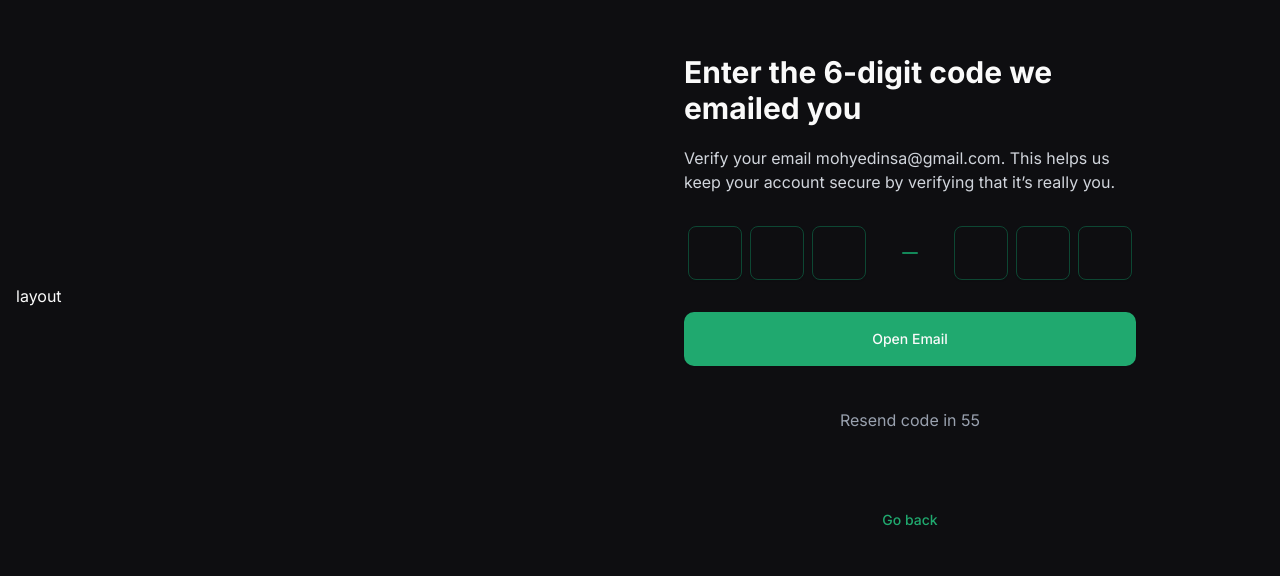
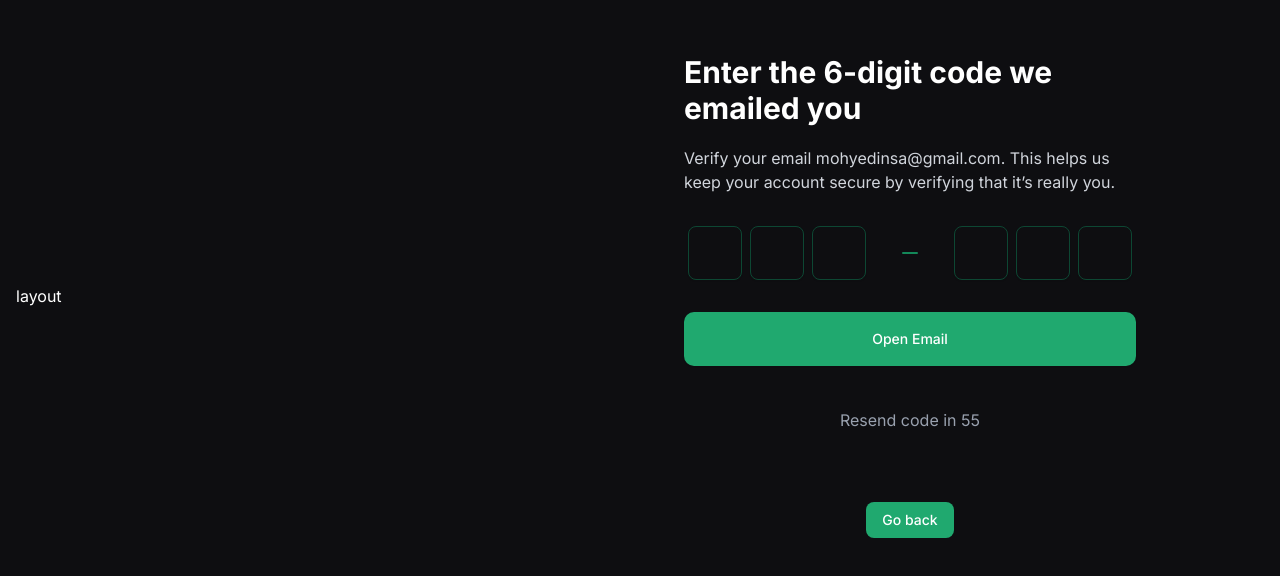
Before and after one commit to nima-ca/ezex-frontend, a Next.js app: page /auth/sign-in/otp in a window 1280 px wide. Shown: the part 104-680 px from the top of the page. Built offline with nearby package versions, Linux system fonts and the light colour scheme.

Commit message:
refactor(style): make the rgb colors oklch and add a priamry color to button component

```diff
--- a/src/app/globals.css
+++ b/src/app/globals.css
@@ -9,21 +9,10 @@
     --font-mono: var(--font-roboto-mono);
 }
 
+/* https://oklch.com/ is a tool to convert hex to oklch */
 :root {
-    --color-ocean-green-50: #eefbf4;
-    --color-ocean-green-100: #d5f6e2;
-    --color-ocean-green-200: #aeecc9;
-    --color-ocean-green-300: #7adbac;
-    --color-ocean-green-400: #39b47c;
-    --color-ocean-green-500: #20a96f;
-    --color-ocean-green-600: #138859;
-    --color-ocean-green-700: #0f6d49;
-    --color-ocean-green-800: #0f563c;
-    --color-ocean-green-900: #0d4733;
-    --color-ocean-green-950: #06281d;
-
-    --background: #ffffff;
-    --foreground: #0e0e11;
+    --background: oklch(1 0 0);
+    --foreground: oklch(16.52% 0.0062 285.7); /* hex: #0e0e11 */
     --card: oklch(1 0 0);
     --card-foreground: oklch(0.145 0 0);
     --popover: oklch(1 0 0);
@@ -58,14 +47,14 @@
 }
 
 .dark {
-    --background: #0e0e11;
-    --foreground: #fafafa;
+    --foreground: oklch(1 0 0);
+    --background: oklch(16.52% 0.0062 285.7); /* hex: #0e0e11 */
     --card: oklch(0.145 0 0);
     --card-foreground: oklch(0.985 0 0);
     --popover: oklch(0.145 0 0);
     --popover-foreground: oklch(0.985 0 0);
-    --primary: var(--color-ocean-green-500);
-    --primary-foreground: oklch(0.985 0 0);
+    --primary: oklch(0.985 0 0);
+    --primary-foreground: oklch(0.205 0 0);
     --secondary: oklch(0.269 0 0);
     --secondary-foreground: oklch(0.985 0 0);
     --muted: oklch(0.269 0 0);
@@ -130,20 +119,20 @@
     --color-sidebar-border: var(--sidebar-border);
     --color-sidebar-ring: var(--sidebar-ring);
 
-    --color-primary-50: var(--color-ocean-green-50);
-    --color-primary-100: var(--color-ocean-green-100);
-    --color-primary-200: var(--color-ocean-green-200);
-    --color-primary-300: var(--color-ocean-green-300);
-    --color-primary-400: var(--color-ocean-green-400);
-    --color-primary-500: var(--color-ocean-green-500);
-    --color-primary-600: var(--color-ocean-green-600);
-    --color-primary-700: var(--color-ocean-green-700);
-    --color-primary-800: var(--color-ocean-green-800);
-    --color-primary-900: var(--color-ocean-green-900);
-    --color-primary-950: var(--color-ocean-green-950);
-
     --font-sans: var(--font-inter);
     --font-mono: var(--font-roboto-mono);
+
+    --color-primary-50: oklch(97.65% 0.0165 162.76); /* hex: #eefbf4 */
+    --color-primary-100: oklch(94.4% 0.0435 158.86); /* hex: #d5f6e2 */
+    --color-primary-200: oklch(89.16% 0.0792 159.54); /* hex: #aeecc9 */
+    --color-primary-300: oklch(81.89% 0.1148 161.32); /* hex: #7adbac */
+    --color-primary-400: oklch(68.82% 0.1365 159.39); /* hex: #39b47c */
+    --color-primary-500: oklch(65.14% 0.1417 158.93); /* hex: #20a96f */
+    --color-primary-600: oklch(55.5% 0.1215 159.51); /* hex: #138859 */
+    --color-primary-700: oklch(47.45% 0.1007 160.95); /* hex: #0f6d49 */
+    --color-primary-800: oklch(40.39% 0.0806 163.07); /* hex: #0f563c */
+    --color-primary-900: oklch(35.59% 0.0678 164.97); /* hex: #0d4733 */
+    --color-primary-950: oklch(24.88% 0.0444 167.54); /* hex: #06281d */
 }
 
 @layer base {
--- a/src/components/ui/button.tsx
+++ b/src/components/ui/button.tsx
@@ -28,11 +28,13 @@ const buttonVariants = cva(
             },
             color: {
                 white: "bg-white text-black hover:bg-white/90",
+                primary: "bg-primary-500 text-white hover:bg-primary-500/90",
             },
         },
         defaultVariants: {
             variant: "default",
             size: "default",
+            color: "primary",
         },
     },
 );
```
